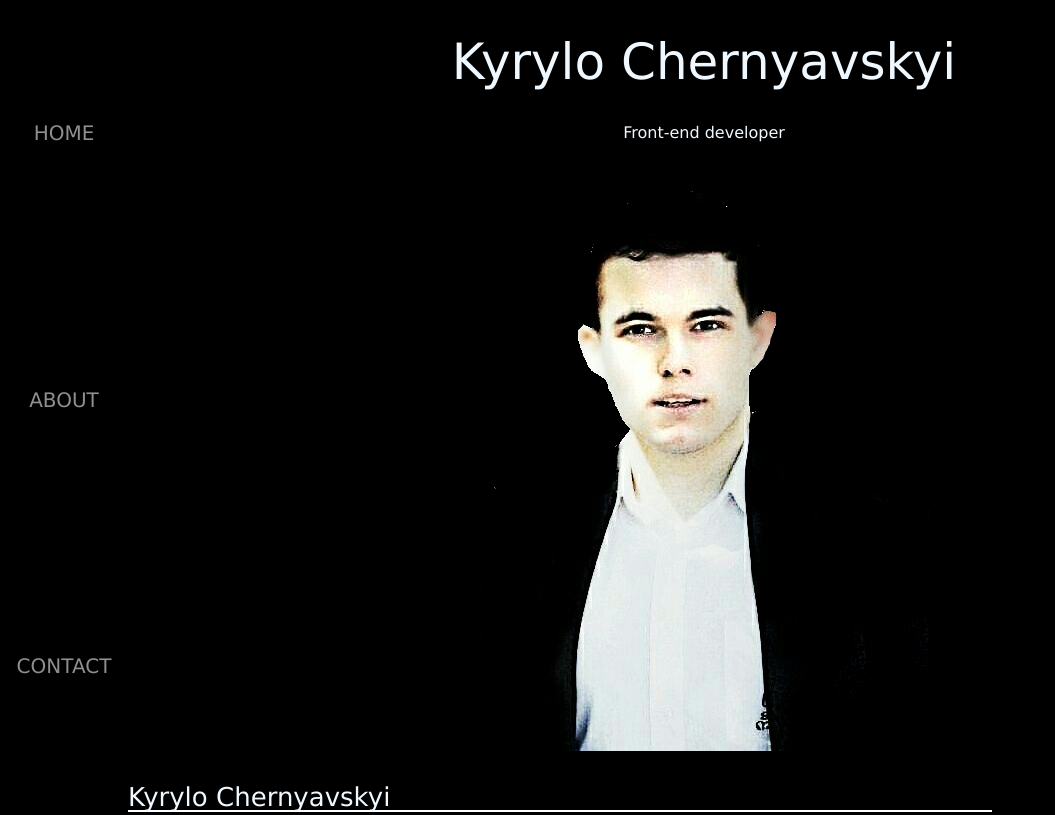
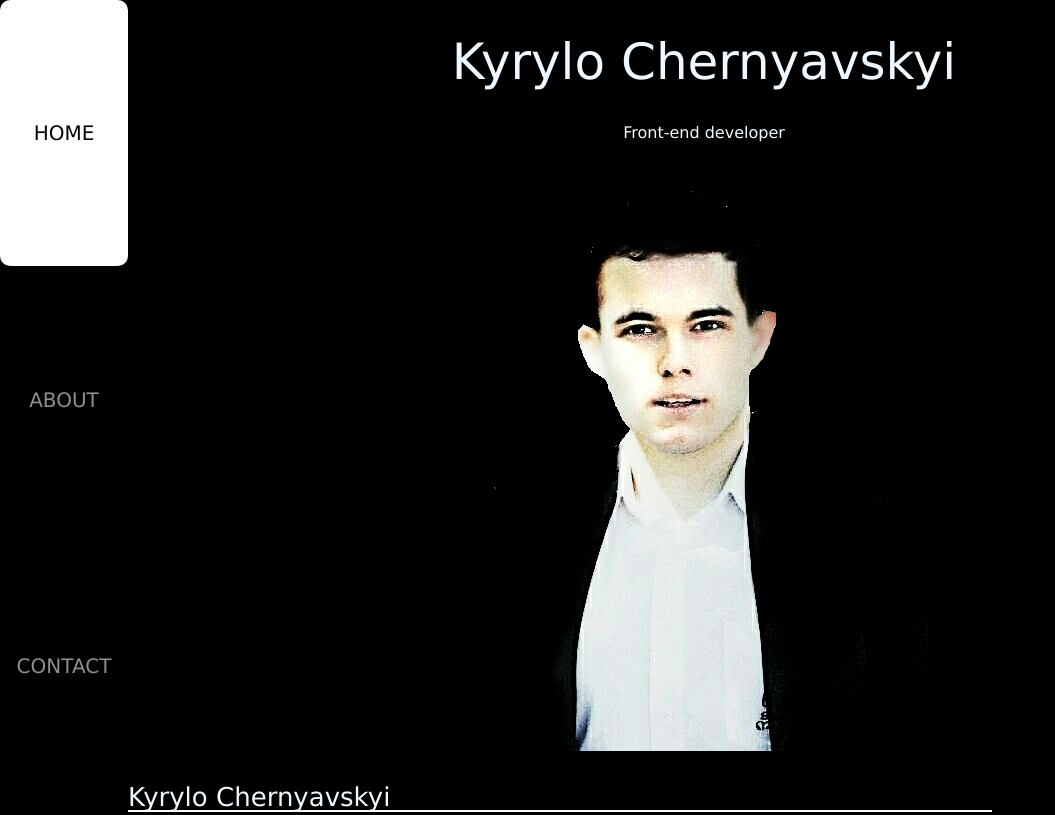
Before and after one commit to kirill-chern/my-cv, a plain HTML site: page index.html in a window 1280 px wide. Shown: the top 815 px of the page, without its empty margins (0-1055 px from the left). Drawn offline with nearby package versions, Linux system fonts and the light colour scheme.

Commit message:
highlighting a menu item with scrolling

```diff
--- a/index.html
+++ b/index.html
@@ -8,10 +8,10 @@
   </head>
   <body>
     <div class="wrapper">
-      <header class="header" id="home">
+      <section class="header" id="home">
         <nav class="nav">
           <ul class="nav-list">
-            <li class="nav-list__item"><a href="#home">home</a></li>
+            <li class="nav-list__item"><a class="active" href="#home">home</a></li>
             <li class="nav-list__item"><a href="#about">about</a></li>
             <li class="nav-list__item"><a href="#contact">contact</a></li>
           </ul>
@@ -21,7 +21,7 @@
         <div class="header__main-image">
           <img src="/img/01.png" alt="Creator photo" />
         </div>
-      </header>
+      </section>
       <main>
         <section class="about-section" id="about">
           <h2 class="about-section__fname section-header">Kyrylo Chernyavskyi</h2>
@@ -107,7 +107,7 @@
           </div>
         </section>
       </main>
-      <footer class="contact" id="contact">
+      <section class="contact" id="contact">
         <h2 class="section-header contact__header">
           contact me
         </h2>
@@ -153,7 +153,7 @@
           <textarea type="text" name="message" placeholder="Message" required="required" style="resize: none;"></textarea>
           <input type="submit" value="Send message" />
         </form>
-      </footer>
+      </section>
     </div>
     <script src="https://ajax.googleapis.com/ajax/libs/jquery/3.5.1/jquery.min.js"></script>
     <script src="./script.js"></script>
--- a/script.js
+++ b/script.js
@@ -1,12 +1,27 @@
-$( function() {
-    $( ".about-section__chronology" ).click( function() {
-        $(this).toggleClass("visible");
-        $( ".about-section__chronology-list" ).toggle(400);
-    } );
-    $("nav").on("click","a", function (event) {
-        event.preventDefault();
-        let id = $(this).attr('href'),
-        top = $(id).offset().top;
-        $('body,html').animate({scrollTop: top}, 1000);
+$(function () {
+  $(".about-section__chronology").click(function () {
+    $(this).toggleClass("visible");
+    $(".about-section__chronology-list").toggle(400);
+  });
+  $("nav").on("click", "a", function (event) {
+    event.preventDefault();
+    let id = $(this).attr("href"),
+      top = $(id).offset().top;
+    $("body,html").animate({ scrollTop: top }, 1000);
+  });
+  let sections = $("section"),
+    nav = $("nav");
+  $(window).on("scroll", function () {
+    let cur_pos = $(this).scrollTop();
+
+    sections.each(function () {
+      let top = $(this).offset().top,
+        bottom = top + $(this).outerHeight();
+
+      if (cur_pos >= top && cur_pos <= bottom) {
+        nav.find("a").removeClass("active");
+        nav.find('a[href="#' + $(this).attr("id") + '"]').addClass("active");
+      }
     });
-} );
+  });
+});
```
Also changed, not shown: 1 other file.
